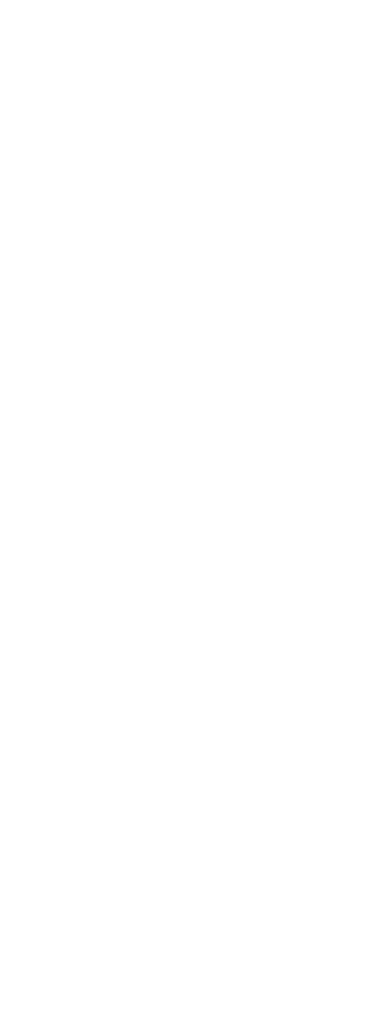
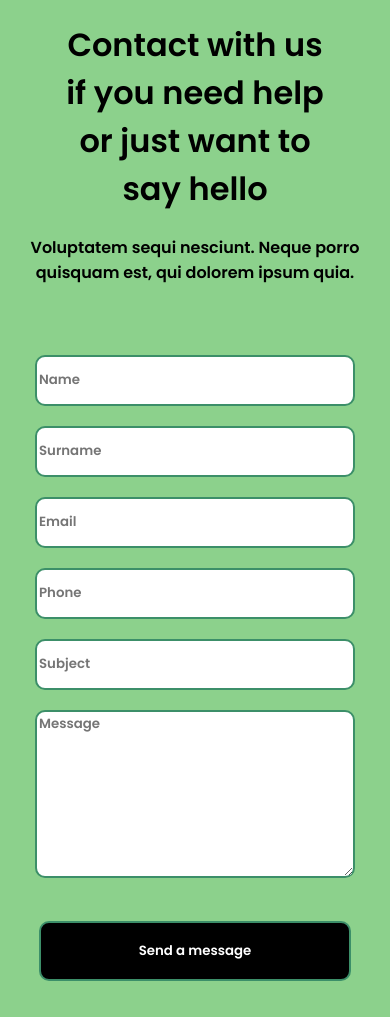
Before and after one commit to MehrdadPashaei/BeTheme-Project, a plain HTML site: page html/contact.html in a window 390 px wide. Before the commit the page ends 844 px from the top, so only its background shows below. Drawn offline with Linux system fonts and the light colour scheme.

Commit message:
title and form in mobile mode added

```diff
--- a/html/contact.html
+++ b/html/contact.html
@@ -4,8 +4,36 @@
     <meta charset="UTF-8">
     <meta name="viewport" content="width=device-width, initial-scale=1.0">
     <title>Document</title>
+    <link rel="preconnect" href="https://fonts.googleapis.com">
+<link rel="preconnect" href="https://fonts.gstatic.com" crossorigin>
+<link href="https://fonts.googleapis.com/css2?family=Poppins:wght@100;600&display=swap" rel="stylesheet">
+<link rel="stylesheet" href="../css/main.css">
 </head>
 <body>
+<div class="page">
 
+    <div class="title">
+        <div>
+            <h1 class="title__h1">Contact with us <br>
+                if you need help <br> or just want to <br> say hello</h1>
+                <span class="title__p"></span>
+        </div>
+
+        <p class="title__p">Voluptatem sequi nesciunt. Neque porro quisquam est, qui dolorem ipsum quia.</p>
+    </div>
+
+    <div class="contact__form">
+        <div class="inputdiv"><input type="text" placeholder="Name" class="contact__form_input"></div>
+        <div class="inputdiv"><input type="text" placeholder="Surname" class="contact__form_input"></div>
+        <div class="inputdiv"><input type="text" placeholder="Email"class="contact__form_input"></div>
+        <div class="inputdiv"><input type="text" placeholder="Phone"class="contact__form_input"></div>
+        <div class="inputdiv"><input type="text" placeholder="Subject"class="contact__form_input"></div>
+        <div class="inputdiv"><textarea name="" id="" cols="30" rows="10" placeholder="Message"class="contact__form_input contact__form_message"></textarea></div>
+        <div class="inputdiv"><p><button class="contact__form_input contact__form_button">Send a message</button></p><span></span></div>
+    </div>
+
+
+
+</div>
 </body>
 </html>
--- /dev/null
+++ b/styles/scss/_base.scss
@@ -0,0 +1,91 @@
+$contact-backgound-color:#8CD18C;
+$contact-border-color:#3c8f69;
+$contact-break-point:768;
+$mfont: 'Poppins', sans-serif;
+body{
+    background-color: $contact-backgound-color;
+    .page{
+
+
+            position: absolute;
+            top: 0;
+            right: 0;
+            bottom: 0;
+            left: 0;
+            font-family: $mfont;
+            .title{
+                text-align: center;
+                width: 100%;
+
+                .title__p{
+                    font-weight: 600;
+
+
+                }
+            }
+
+
+            .contact__form{
+
+                margin-top: 70px;
+                display: flex;
+                align-items: center;
+                flex-direction: column;
+
+                .inputdiv{
+
+                    width: 100%;
+                    text-align: left;
+                    text-align: center;
+                    .contact__form_input{
+                        width: 80%;
+                        height: 45px;
+                        border-radius: 10px;
+                        border-style: solid;
+                        border-color:$contact-border-color;
+                        font-family: $mfont;
+                        font-weight: 600;
+                        border-width: 2.5px;
+                        margin-left: auto;
+                        margin-right: auto;
+                        margin-bottom: 20px;
+                    }
+                    .contact__form_message{
+                        height: 160px ;
+                    }
+                    .contact__form_button{
+                        color: white;
+                        height: 60px;
+                        background-color: black;
+                        font-weight: 600;
+                    }
+                }
+            }
+
+            .secondSection{
+                background-color: red;
+                display: flex;
+                align-items: center;
+                flex-direction: column;
+                gap:5px;
+                .imageContainer{
+                    background-color: blue;
+                    max-width: 50%;
+                    .secondSection_image{
+                        border-radius: 50%;
+                        max-width: 90%;
+                    }
+                }
+                .secondSection__div{
+                    margin: 0px;
+                    display: inline-block;
+                    background-color: #8CD18C;
+                    .accountManagerInto{
+                        text-align: center;
+                    }
+                }
+
+            }
+
+    }
+}
--- a/styles/scss/main.scss
+++ b/styles/scss/main.scss
@@ -0,0 +1 @@
+@use 'base';
```
Also changed, not shown: css/main.css (added), styles/scss/_components.scss (added), styles/scss/_layouts.scss (added), styles/scss/base.scss (deleted), styles/scss/components.scss (deleted), styles/scss/layouts.scss (deleted), 1 other file.
